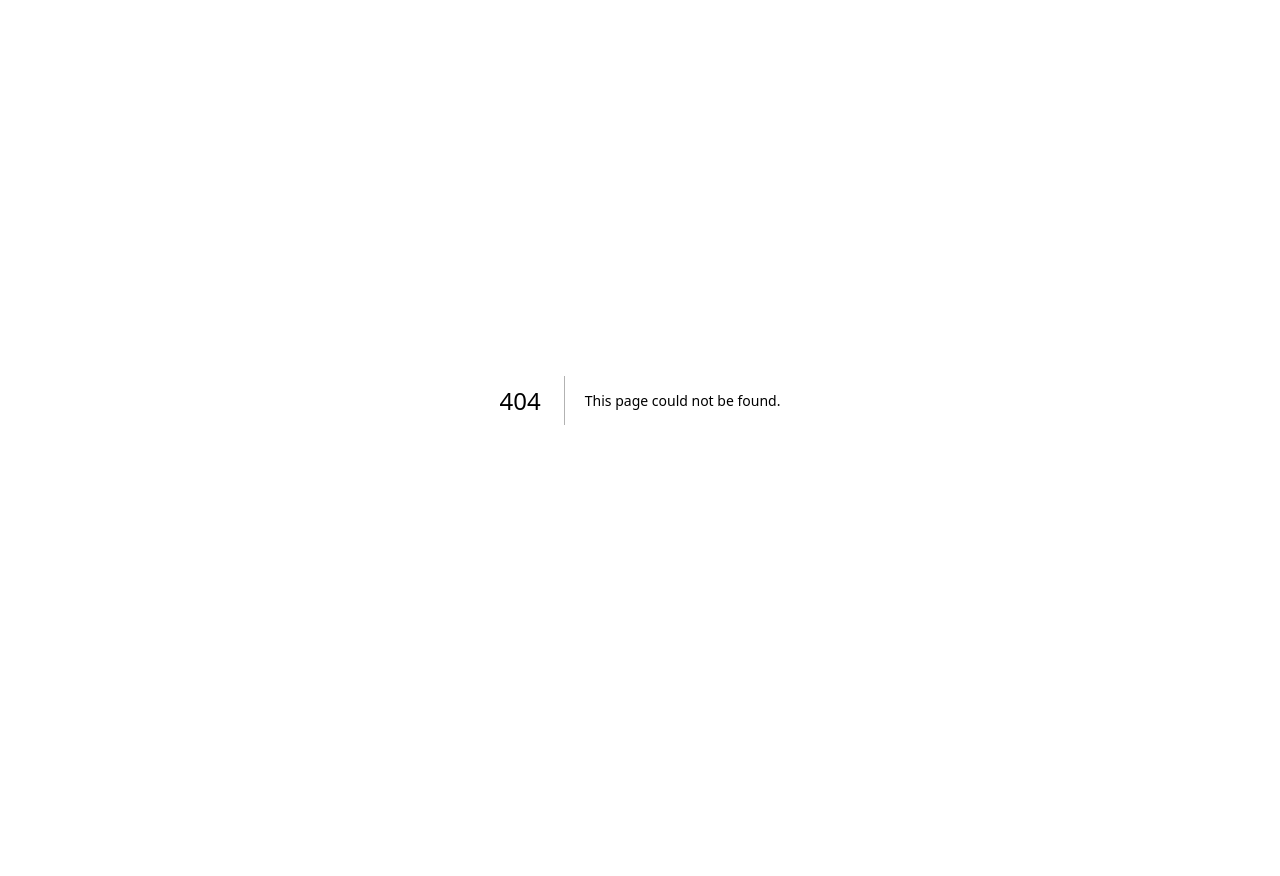
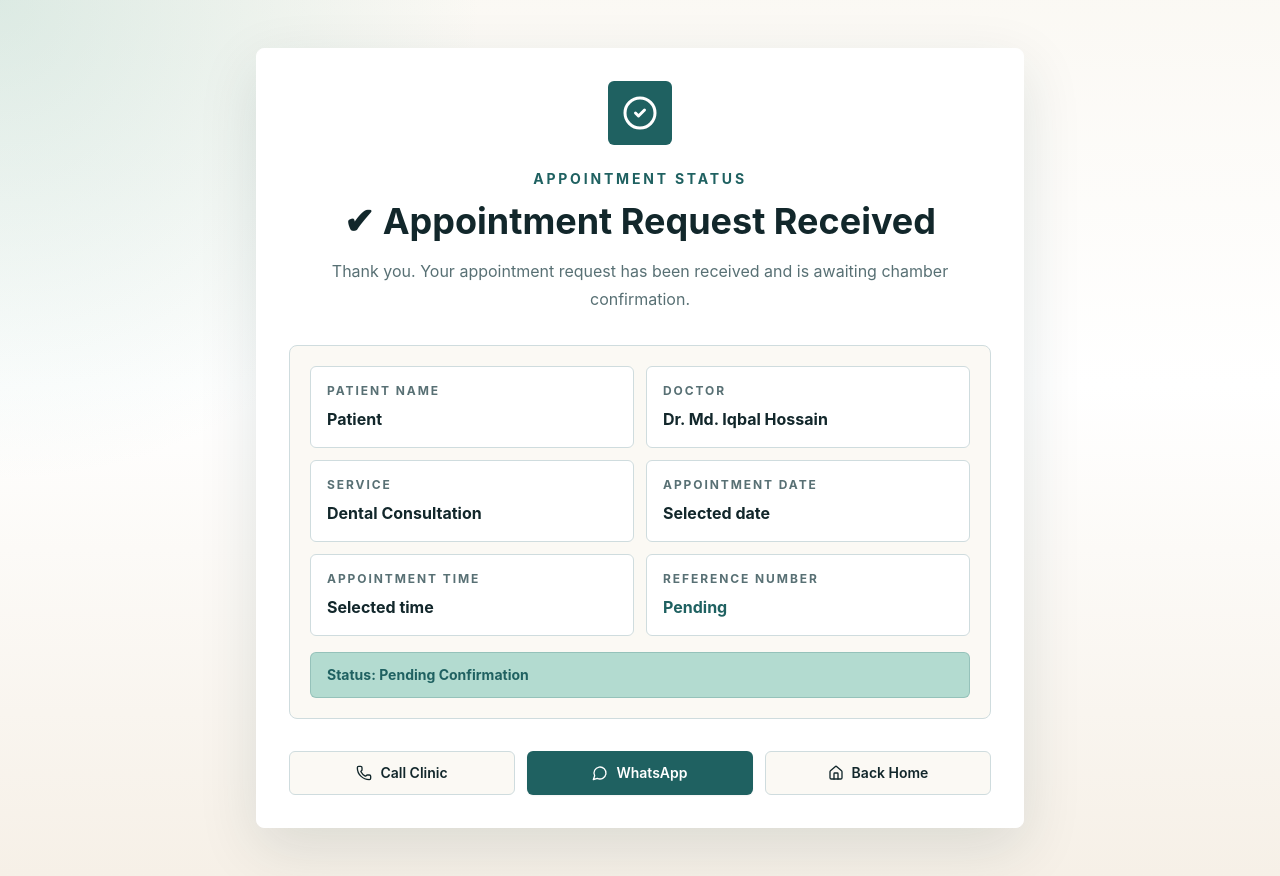
Before and after one commit to majaman-lab/khidmah-dental-surgery, a Next.js app: page /appointment/success in a window 1280 px wide. Before the commit this address had no page. Before the commit the page ends 800 px from the top, so only its background shows below. Built offline with nearby package versions, Linux system fonts and the light colour scheme.

Commit message:
Add appointment confirmation page

```diff
--- a/app/admin/appointments/export/route.ts
+++ b/app/admin/appointments/export/route.ts
@@ -18,6 +18,7 @@ export async function GET() {
     "Service Needed",
     "Preferred Date",
     "Preferred Time",
+    "Reference Number",
     "Slot ID",
     "Message",
     "Status",
@@ -32,6 +33,7 @@ export async function GET() {
         row.service_needed,
         row.preferred_date,
         row.preferred_time,
+        row.reference_number,
         row.appointment_slot_id,
         row.message,
         row.status,
--- a/app/admin/page.tsx
+++ b/app/admin/page.tsx
@@ -198,7 +198,7 @@ export default async function AdminPage({
 
   const query = (params.q || "").toLowerCase();
   const filteredAppointments = appointments.filter((appointment) =>
-    [appointment.patient_name, appointment.mobile_number, appointment.service_needed, appointment.status]
+    [appointment.patient_name, appointment.mobile_number, appointment.service_needed, appointment.status, appointment.reference_number]
       .join(" ")
       .toLowerCase()
       .includes(query),
@@ -551,6 +551,9 @@ function AppointmentsPanel({
                 {appointment.appointment_slot_id ? (
                   <p className="mt-1 text-xs font-semibold text-primary">Slot ID: {appointment.appointment_slot_id}</p>
                 ) : null}
+                {appointment.reference_number ? (
+                  <p className="mt-1 text-xs font-semibold text-primary">Reference: {appointment.reference_number}</p>
+                ) : null}
                 {appointment.message ? <p className="mt-1 text-sm text-muted-foreground">{appointment.message}</p> : null}
               </div>
               <form action={updateAppointmentStatus} className="flex gap-2">
--- /dev/null
+++ b/app/appointment/success/page.tsx
@@ -0,0 +1,141 @@
+import type { Metadata } from "next";
+import Link from "next/link";
+import { CheckCircle2, Home, MessageCircle, Phone } from "lucide-react";
+
+import { Button } from "@/components/ui/button";
+
+export const metadata: Metadata = {
+  title: "Appointment Request Received | Khidmah Dental Surgery",
+  description:
+    "Your appointment request has been received by Khidmah Dental Surgery and is pending confirmation.",
+  robots: {
+    index: false,
+    follow: false,
+  },
+};
+
+type AppointmentSuccessSearchParams = {
+  name?: string;
+  doctor?: string;
+  service?: string;
+  date?: string;
+  time?: string;
+  ref?: string;
+  whatsapp?: string;
+};
+
+const phoneNumber = "01727-529609";
+const telHref = `tel:${phoneNumber}`;
+const defaultWhatsappUrl =
+  "https://wa.me/8801727529609?text=I%20have%20submitted%20an%20appointment%20request%20at%20Khidmah%20Dental%20Surgery.";
+
+export default async function AppointmentSuccessPage({
+  searchParams,
+}: {
+  searchParams: Promise<AppointmentSuccessSearchParams>;
+}) {
+  const params = await searchParams;
+  const patientName = params.name || "Patient";
+  const doctor = params.doctor || "Dr. Md. Iqbal Hossain";
+  const service = params.service || "Dental Consultation";
+  const appointmentDate = params.date || "Selected date";
+  const appointmentTime = params.time || "Selected time";
+  const referenceNumber = params.ref || "Pending";
+  const whatsappUrl = params.whatsapp || defaultWhatsappUrl;
+
+  return (
+    <main id="main-content" className="min-h-screen overflow-hidden">
+      <section className="section-shell grid min-h-screen place-items-center py-12">
+        <div className="w-full max-w-3xl rounded-lg border border-white bg-white p-5 shadow-soft sm:p-8">
+          <div className="text-center">
+            <span className="mx-auto flex h-16 w-16 items-center justify-center rounded-md bg-primary text-primary-foreground">
+              <CheckCircle2 className="h-9 w-9" aria-hidden="true" />
+            </span>
+            <p className="mt-6 text-sm font-bold uppercase tracking-[0.2em] text-primary">
+              Appointment Status
+            </p>
+            <h1 className="mt-3 text-3xl font-bold tracking-normal sm:text-4xl">
+              {"\u2714 Appointment Request Received"}
+            </h1>
+            <p className="mt-4 leading-7 text-muted-foreground">
+              Thank you. Your appointment request has been received and is awaiting chamber confirmation.
+            </p>
+          </div>
+
+          <div className="mt-8 rounded-lg border border-border bg-background p-4 sm:p-5">
+            <div className="grid gap-3 sm:grid-cols-2">
+              <Detail label="Patient Name" value={patientName} />
+              <Detail label="Doctor" value={doctor} />
+              <Detail label="Service" value={service} />
+              <Detail label="Appointment Date" value={appointmentDate} />
+              <Detail label="Appointment Time" value={formatSlotTime(appointmentTime)} />
+              <Detail label="Reference Number" value={referenceNumber} highlight />
+            </div>
+            <div className="mt-4 rounded-md border border-primary/20 bg-accent px-4 py-3 text-sm font-bold text-primary">
+              Status: Pending Confirmation
+            </div>
+          </div>
+
+          <div className="mt-8 grid gap-3 sm:grid-cols-3">
+            <Button variant="outline" asChild>
+              <a href={telHref}>
+                <Phone className="h-4 w-4" aria-hidden="true" />
+                Call Clinic
+              </a>
+            </Button>
+            <Button asChild>
+              <a href={whatsappUrl} target="_blank" rel="noreferrer">
+                <MessageCircle className="h-4 w-4" aria-hidden="true" />
+                WhatsApp
+              </a>
+            </Button>
+            <Button variant="outline" asChild>
+              <Link href="/">
+                <Home className="h-4 w-4" aria-hidden="true" />
+                Back Home
+              </Link>
+            </Button>
+          </div>
+        </div>
+      </section>
+    </main>
+  );
+}
+
+function Detail({
+  label,
+  value,
+  highlight = false,
+}: {
+  label: string;
+  value: string;
+  highlight?: boolean;
+}) {
+  return (
+    <div className="rounded-md border border-border bg-white p-4">
+      <p className="text-xs font-bold uppercase tracking-[0.16em] text-muted-foreground">{label}</p>
+      <p className={`mt-2 text-base font-bold ${highlight ? "text-primary" : "text-foreground"}`}>
+        {value}
+      </p>
+    </div>
+  );
+}
+
+function formatSlotTime(value: string) {
+  if (!value.includes(":")) {
+    return value;
+  }
+
+  const [hourValue, minuteValue] = value.split(":");
+  const hour = Number(hourValue);
+  const minute = Number(minuteValue);
+
+  if (!Number.isFinite(hour) || !Number.isFinite(minute)) {
+    return value;
+  }
+
+  return new Intl.DateTimeFormat("en", {
+    hour: "numeric",
+    minute: "2-digit",
+  }).format(new Date(2000, 0, 1, hour, minute));
+}
--- a/app/book-appointment/actions.ts
+++ b/app/book-appointment/actions.ts
@@ -2,13 +2,14 @@
 
 import { Resend } from "resend";
 import { createClient } from "@supabase/supabase-js";
+import { randomUUID } from "crypto";
 
 import { appointmentSchema, type AppointmentValues } from "@/lib/appointment-schema";
 
 type AppointmentActionState =
   | {
       ok: true;
-      whatsappUrl: string;
+      successUrl: string;
     }
   | {
       ok: false;
@@ -39,6 +40,7 @@ export async function submitAppointment(
 
   const preferredDate = savedAppointment.preferredDate;
   const preferredTime = savedAppointment.preferredTime;
+  const referenceNumber = savedAppointment.referenceNumber;
   const messageLines = [
     "New Appointment Request - Khidmah Dental Surgery",
     `Patient Name: ${data.fullName}`,
@@ -46,6 +48,8 @@ export async function submitAppointment(
     `Service: ${data.serviceNeeded}`,
     `Preferred Date: ${preferredDate}`,
     `Preferred Time: ${preferredTime}`,
+    `Reference Number: ${referenceNumber}`,
+    "Status: Pending Confirmation",
     `Message: ${data.message || "No additional message"}`,
   ];
   const whatsappUrl = `https://wa.me/${whatsappNumber}?text=${encodeURIComponent(
@@ -81,6 +85,8 @@ export async function submitAppointment(
           <p><strong>Service:</strong> ${escapeHtml(data.serviceNeeded)}</p>
           <p><strong>Preferred Date:</strong> ${escapeHtml(preferredDate)}</p>
           <p><strong>Preferred Time:</strong> ${escapeHtml(preferredTime)}</p>
+          <p><strong>Reference Number:</strong> ${escapeHtml(referenceNumber)}</p>
+          <p><strong>Status:</strong> Pending Confirmation</p>
           <p><strong>Message:</strong> ${escapeHtml(data.message || "No additional message")}</p>
         </div>
       `,
@@ -95,7 +101,15 @@ export async function submitAppointment(
 
     return {
       ok: true,
-      whatsappUrl,
+      successUrl: `/appointment/success?${new URLSearchParams({
+        name: data.fullName,
+        doctor: "Dr. Md. Iqbal Hossain",
+        service: data.serviceNeeded,
+        date: preferredDate,
+        time: preferredTime,
+        ref: referenceNumber,
+        whatsapp: whatsappUrl,
+      }).toString()}`,
     };
   } catch {
     return {
@@ -110,6 +124,7 @@ async function saveAppointment(data: AppointmentValues): Promise<
       ok: true;
       preferredDate: string;
       preferredTime: string;
+      referenceNumber: string;
     }
   | {
       ok: false;
@@ -127,6 +142,7 @@ async function saveAppointment(data: AppointmentValues): Promise<
   }
 
   const supabase = createClient(url, anonKey);
+  const referenceNumber = generateAppointmentReference();
   const { data: selectedSlot, error: slotError } = await supabase
     .from("appointment_slots")
     .select("id, slot_date, slot_time")
@@ -147,6 +163,7 @@ async function saveAppointment(data: AppointmentValues): Promise<
     p_service_needed: data.serviceNeeded,
     p_appointment_slot_id: data.appointmentSlotId,
     p_message: data.message || "",
+    p_reference_number: referenceNumber,
   });
 
   if (error) {
@@ -160,7 +177,14 @@ async function saveAppointment(data: AppointmentValues): Promise<
     ok: true,
     preferredDate: selectedSlot.slot_date,
     preferredTime: selectedSlot.slot_time,
+    referenceNumber,
   };
+}
+
+function generateAppointmentReference() {
+  const datePart = new Date().toISOString().slice(0, 10).replaceAll("-", "");
+  const randomPart = randomUUID().replaceAll("-", "").slice(0, 6).toUpperCase();
+  return `KDS-${datePart}-${randomPart}`;
 }
 
 function escapeHtml(value: string) {
--- a/components/book-appointment-form.tsx
+++ b/components/book-appointment-form.tsx
@@ -128,13 +128,13 @@ export function BookAppointmentForm() {
 
       setStatus({
         type: "success",
-        message: "Appointment request sent. Opening WhatsApp for confirmation...",
+        message: "Appointment request received. Redirecting to confirmation...",
       });
       reset();
       setSlots([]);
 
       window.setTimeout(() => {
-        window.location.href = result.whatsappUrl;
+        window.location.href = result.successUrl;
       }, 700);
     });
   }
@@ -154,8 +154,8 @@ export function BookAppointmentForm() {
           <p className="text-sm font-bold uppercase tracking-[0.2em] text-primary">Appointment Request</p>
           <h1 className="mt-2 text-3xl font-bold tracking-normal">Book a chamber visit</h1>
           <p className="mt-3 leading-7 text-muted-foreground">
-            Submit your preferred date and time. The chamber will receive an email notification,
-            and WhatsApp will open for confirmation.
+            Submit your preferred date and available time slot. The chamber will receive an email
+            notification, then you will see your appointment reference.
           </p>
         </div>
       </div>
```
Also changed, not shown: 1 other file (tests, documents, lock files or other folders).
